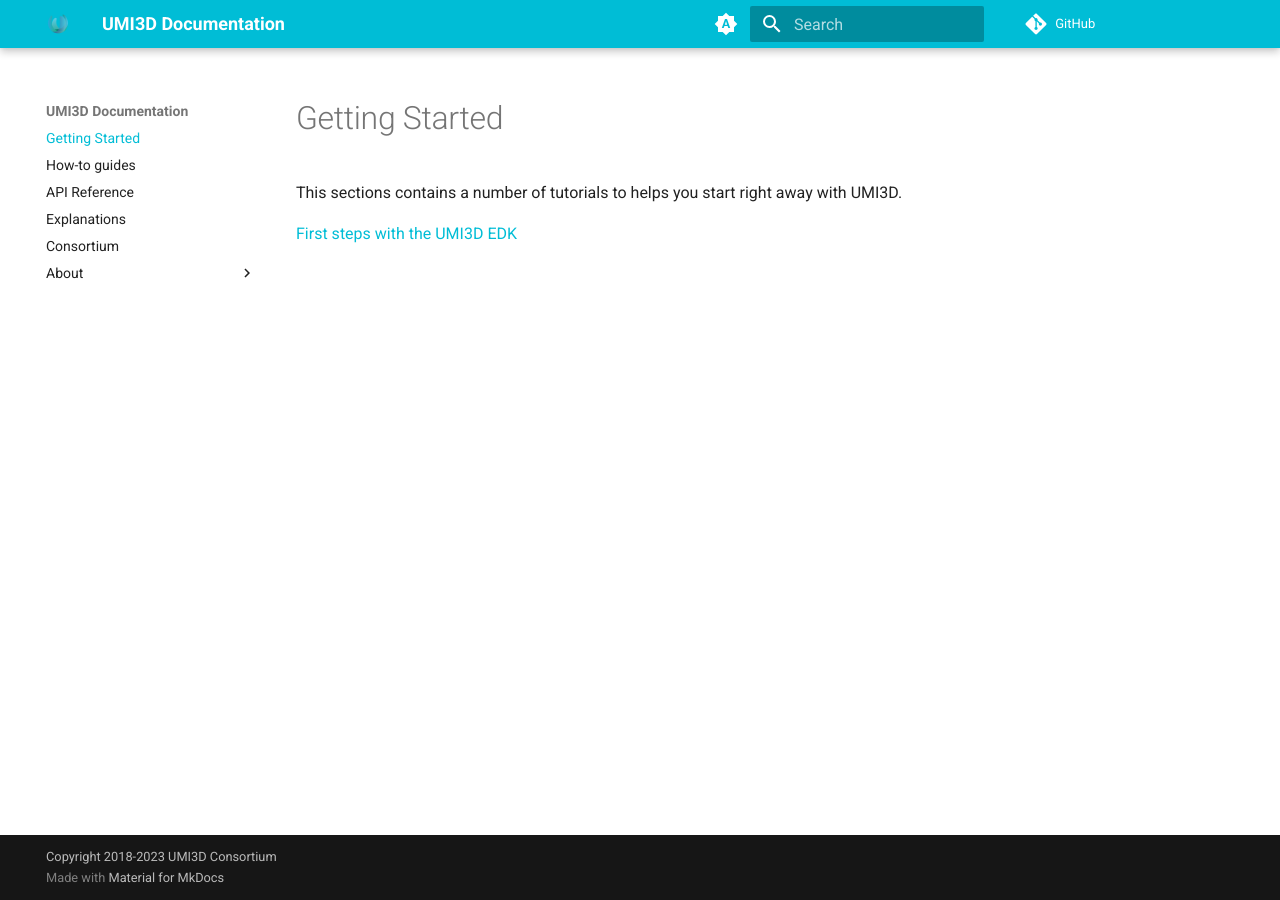
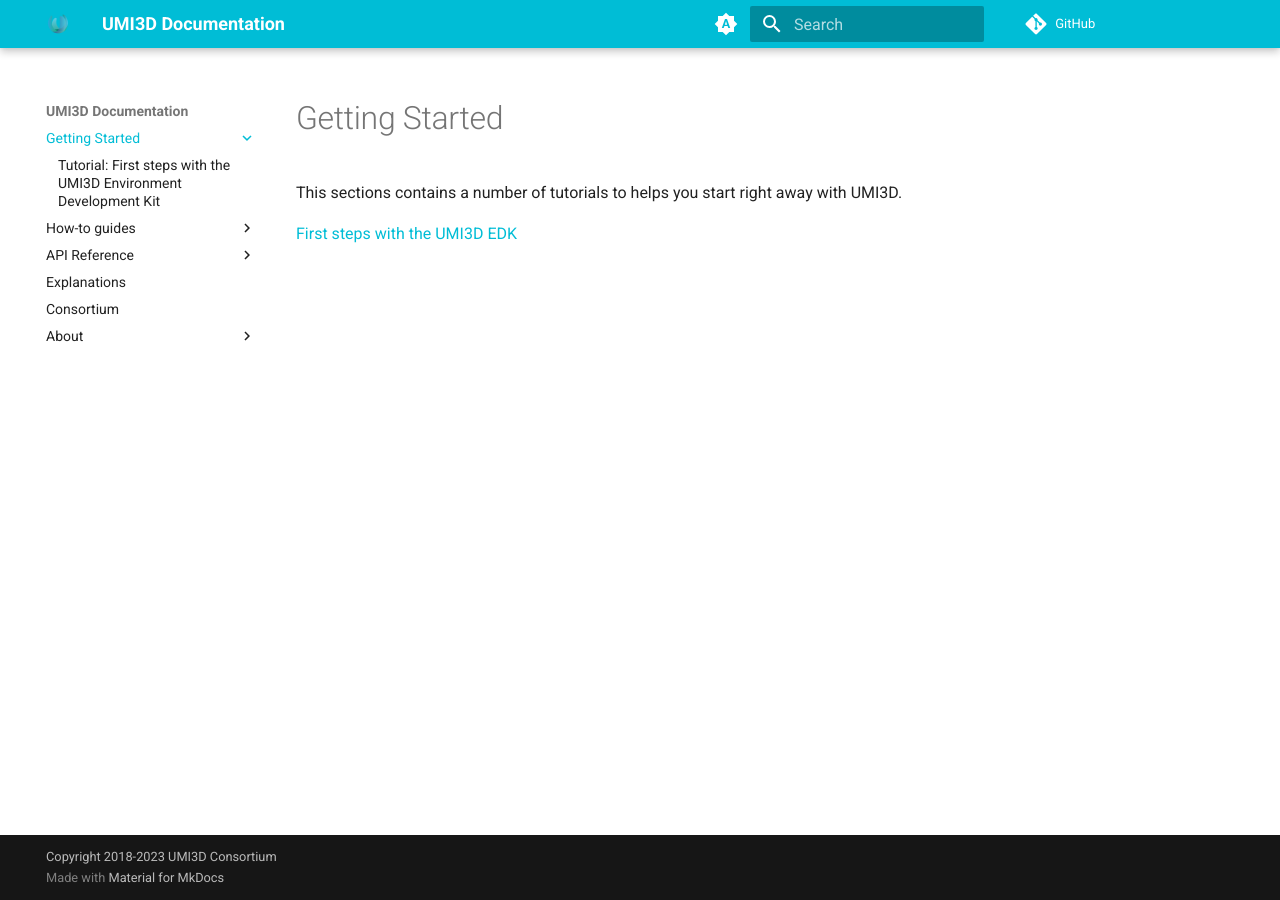
Before and after one commit to UMI3D/UMI3D-SDK-Documentation, an MkDocs documentation site: the page built from docs/pages/tutorials/index.md, in a window 1280 px wide. Built offline with MkDocs 1.6.1 and Material for MkDocs 9.7.7, drawn with Linux system fonts in a browser that asks for light colours; comment, search, counter and statistics services are not loaded; some of the changed lines change nothing that is shown.

Commit message:
Updated navigation

```diff
--- a/mkdocs.yml
+++ b/mkdocs.yml
@@ -7,11 +7,29 @@
 copyright: Copyright 2018-2023 UMI3D Consortium
 
 nav:
-  - "Getting Started": pages/tutorials/home.md
-  - "How-to guides": pages/how-to/home.md
-  - "API Reference": pages/api-reference/home.md
-  - "Explanations": pages/explanation/home.md
+  - "Getting Started":
+    - pages/tutorials/index.md
+    - pages/tutorials/first-steps-umi3d-edk.md
+
+  - "How-to guides":
+    - pages/how-to/index.md
+    - pages/how-to/install-sdk.md
+    - pages/how-to/add-a-3d-model.md
+    - pages/how-to/move-an-asset-at-runtime.md
+    - pages/how-to/change-color-asset.md
+    - pages/how-to/create-asset-bundles.md
+    - pages/how-to/group-assets-library.md
+
+  - "API Reference":
+    - pages/api-reference/index.md
+    - pages/api-reference/environment-description.md
+    - pages/api-reference/environment-synchronization.md
+
+  - "Explanations":
+    - pages/explanation/index.md
+
   - Consortium: https://umi3d-consortium.org/
+
   - About:
     - License: pages/about/license.md
 
@@ -20,6 +38,13 @@
   language: en
   favicon: img/favicon.ico
   logo: img/UMI3D-logo.png
+
+  features:
+    - navigation.path
+    - navigation.instant
+    - navigation.indexes
+
+    - content.code.copy
 
   palette:
 
@@ -52,3 +77,4 @@
   - admonition
   - pymdownx.details
   - pymdownx.superfences
+  - pymdownx.highlight
```
Also changed, not shown: docs/pages/how-to/index.md (renamed from docs/pages/how-to/home.md, +1 -2 lines), docs/pages/api-reference/index.md (renamed from docs/pages/api-reference/home.md), docs/pages/explanation/index.md (renamed from docs/pages/explanation/home.md), docs/pages/tutorials/index.md (renamed from docs/pages/tutorials/home.md), 1 other file.
